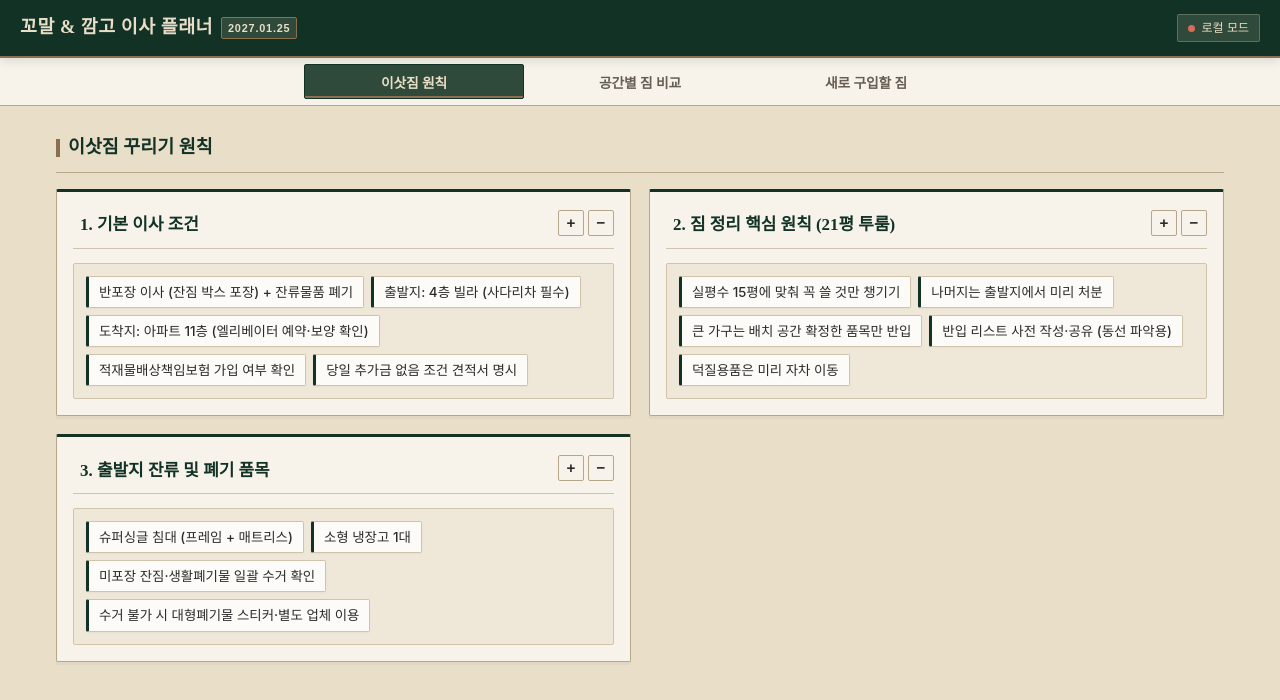
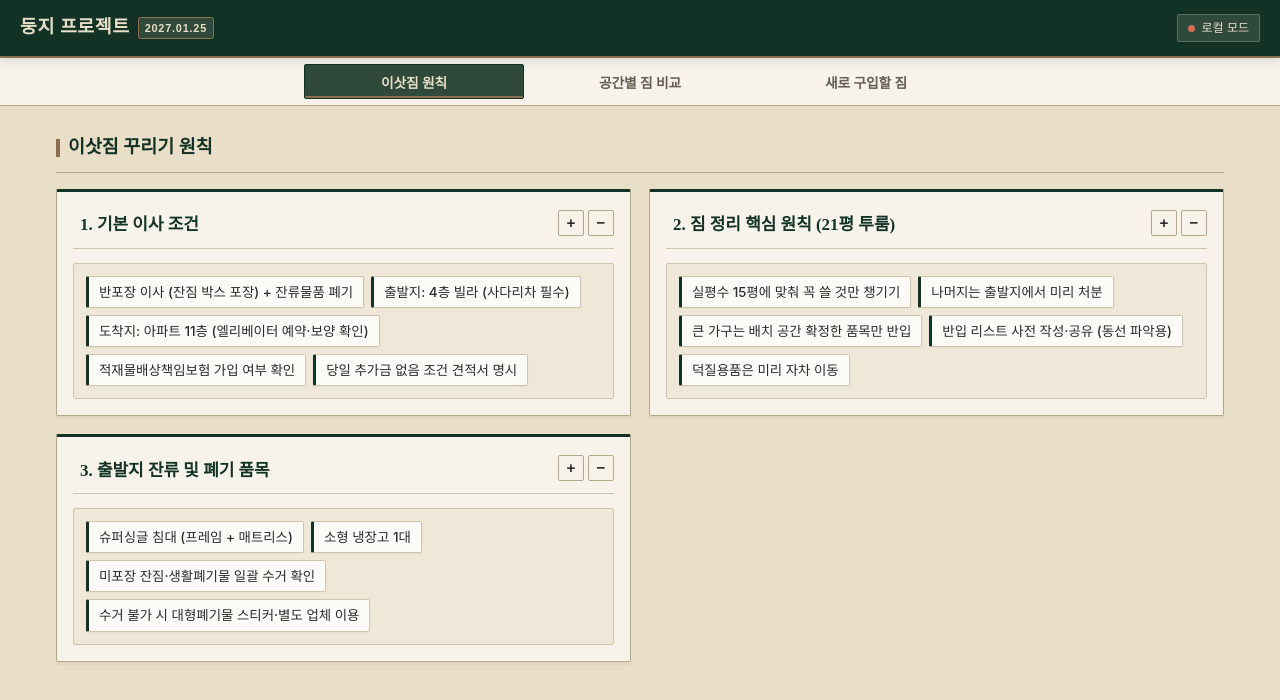
Before and after one commit to osunia/homesweethome, a plain HTML site: page index.html in a window 1280 px wide. Drawn offline with Linux system fonts and the light colour scheme; no server answers; a web font is replaced by a local one.

Commit message:
Update index.html

```diff
--- a/index.html
+++ b/index.html
@@ -553,7 +553,7 @@
 <body>
   <header>
     <div class="brand">
-      <span>꼬말 & 깜고 이사 플래너</span>
+      <span>둥지 프로젝트</span>
       <span class="brand-tag">2027.01.25</span>
     </div>
     <div class="sync-badge">
```
